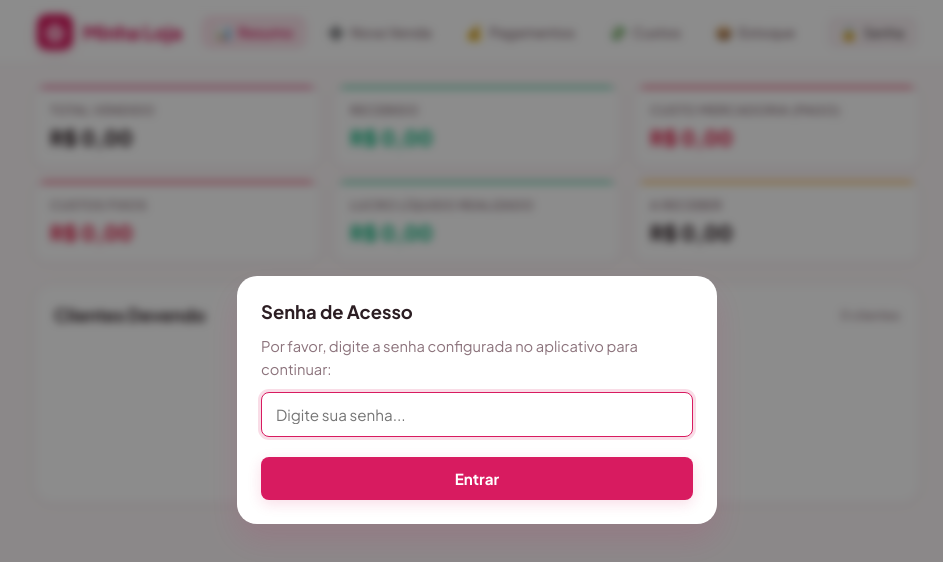
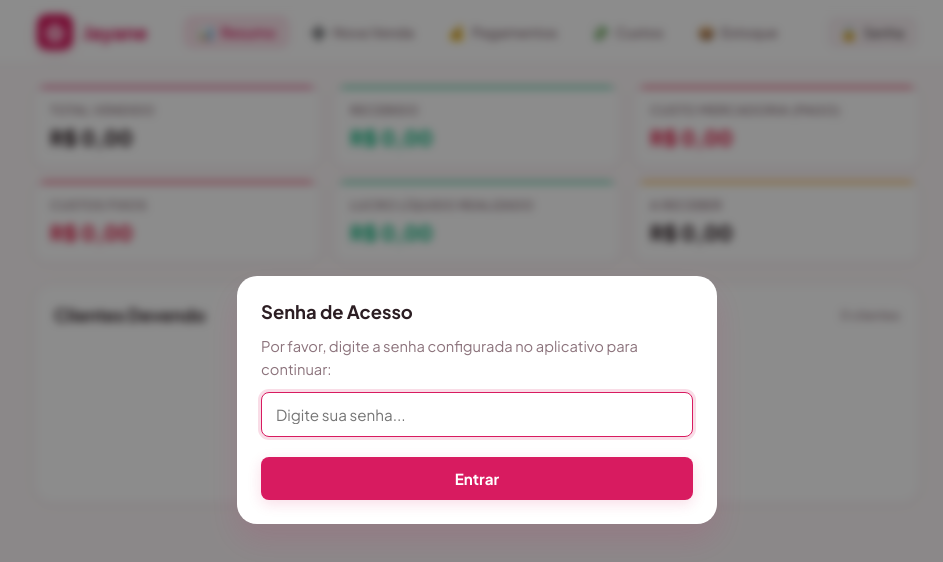
Before and after one commit to caiosarava/Vendas-Jay, a website: page index.html in a window 1280 px wide. Shown: the whole page, without its empty margins (163-1106 px from the left). Drawn offline with Linux system fonts and the light colour scheme.

Commit message:
Change brand name from 'Minha Loja' to 'Jayane'

```diff
--- a/index.html
+++ b/index.html
@@ -705,7 +705,7 @@
     <div class="header-container">
       <a href="#" class="brand">
         <div class="brand-icon">🌸</div>
-        <span>Minha Loja</span>
+        <span>Jayane</span>
       </a>
 
       <nav class="desktop-nav">
```
